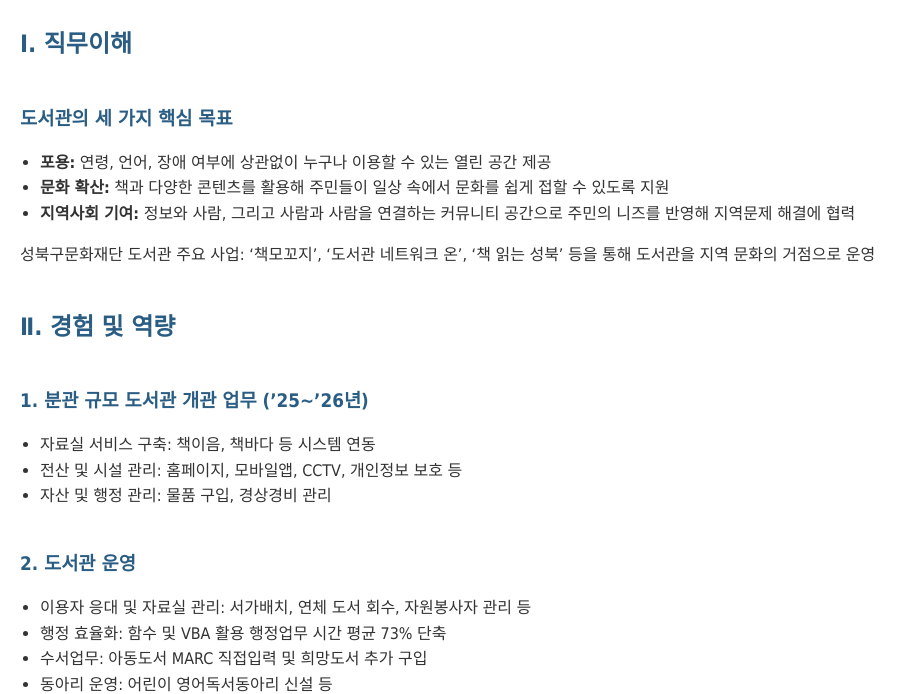
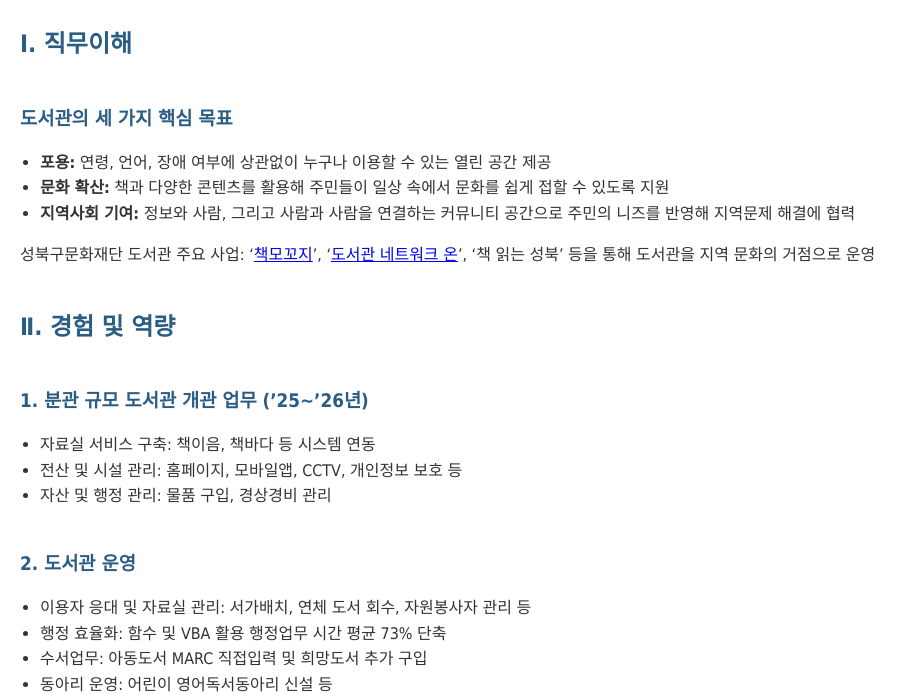
Before and after one commit to libkuma/hwan, a plain HTML site: page index.html in a window 1280 px wide. Shown: the part 106-800 px from the top of the page, without its empty margins (0-916 px from the left). Drawn offline with Linux system fonts and the light colour scheme.

Commit message:
Add links to library projects in index.html

```diff
--- a/index.html
+++ b/index.html
@@ -46,7 +46,7 @@
         <li><strong>지역사회 기여:</strong> 정보와 사람, 그리고 사람과 사람을 연결하는 커뮤니티 공간으로 주민의 니즈를 반영해 지역문제 해결에 협력</li>
     </ul>
 
-    <p>성북구문화재단 도서관 주요 사업: ‘책모꼬지’, ‘도서관 네트워크 온’, ‘책 읽는 성북’ 등을 통해 도서관을 지역 문화의 거점으로 운영</p>
+    <p>성북구문화재단 도서관 주요 사업: ‘<a href="https://www.sbculture.or.kr/culture/bbs/BMSR00002/list.do?menuNo=500030">책모꼬지</a>’, ‘<a href="https://www.sblib.seoul.kr/library/menu/12908/contents/41353/contents.do">도서관 네트워크 온</a>’, ‘책 읽는 성북’ 등을 통해 도서관을 지역 문화의 거점으로 운영</p>
 
     <h2>Ⅱ. 경험 및 역량</h2>
 
```
